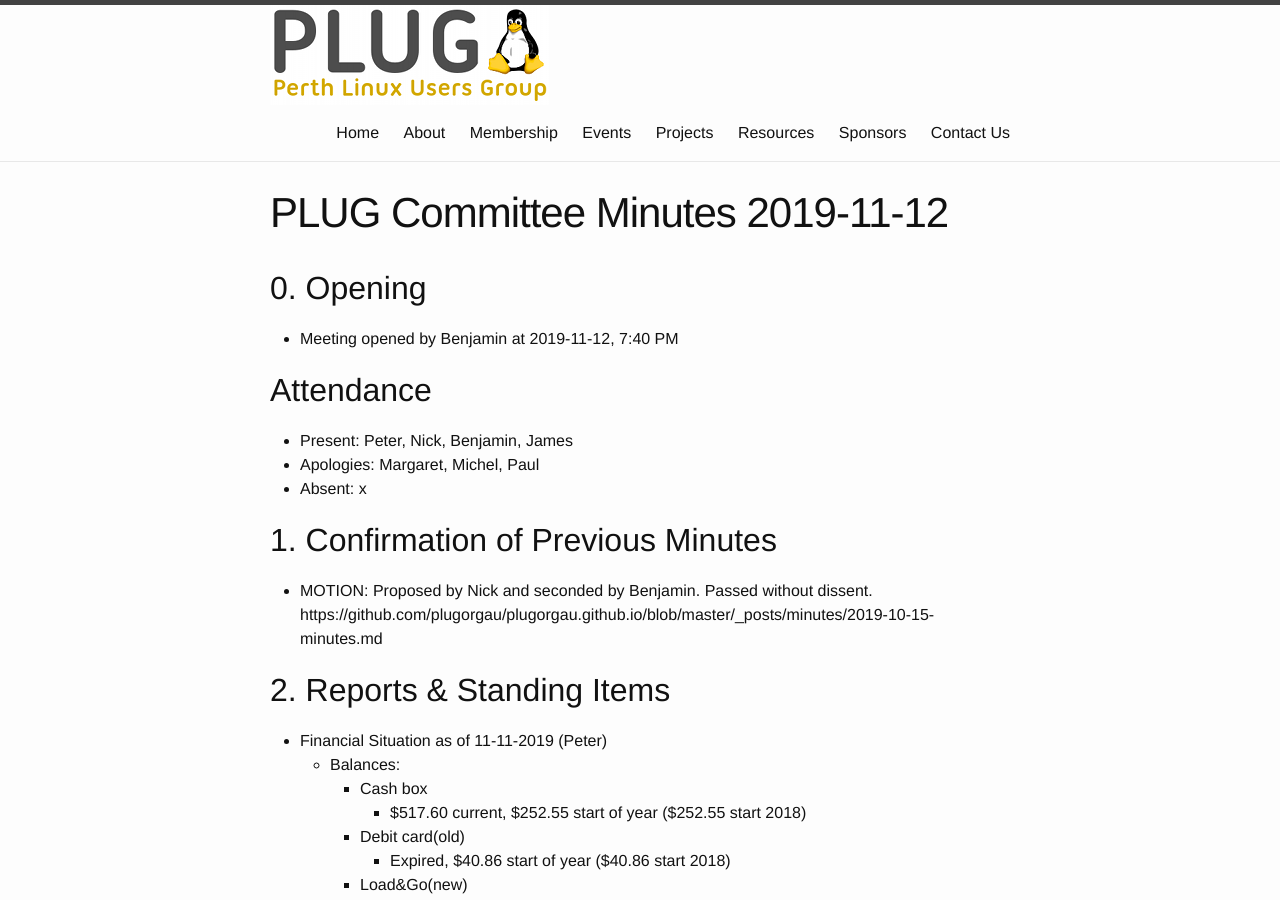
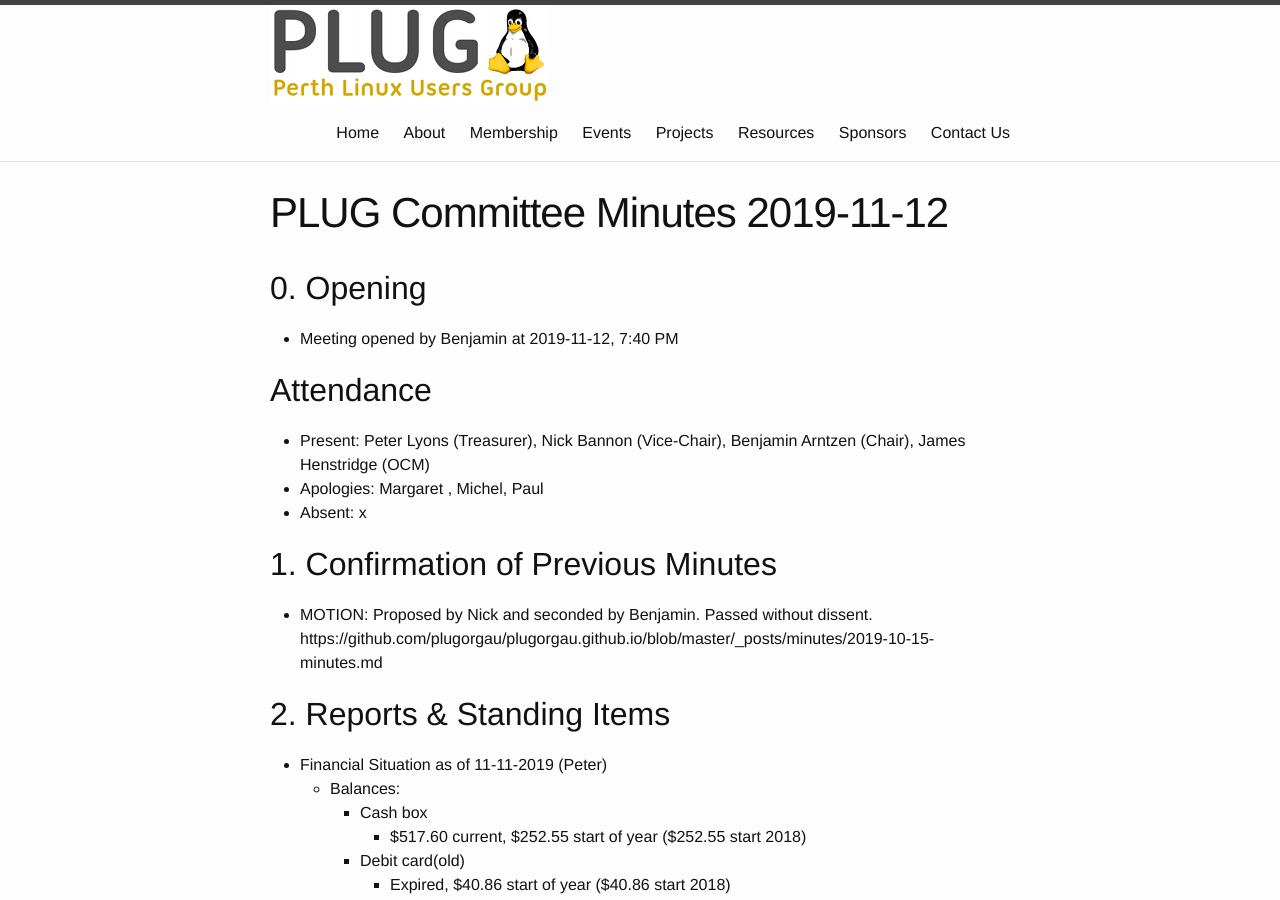
Before and after one commit to plugorgau/plugorgau.github.io, a Jekyll site: the page built from _posts/minutes/2019-11-12-minutes.md, in a window 1280 px wide and 900 px high. Built offline with Jekyll 4.4.1, drawn with Linux system fonts in a browser that asks for light colours; nearby versions of some CDN libraries.

```diff
--- a/_posts/minutes/2019-11-12-minutes.md
+++ b/_posts/minutes/2019-11-12-minutes.md
@@ -6,8 +6,8 @@ title: PLUG Committee Minutes 2019-11-12
 * Meeting opened by Benjamin at 2019-11-12, 7:40 PM
 
 ## Attendance
-* Present: Peter, Nick, Benjamin, James
-* Apologies: Margaret, Michel, Paul
+* Present: Peter Lyons (Treasurer), Nick Bannon (Vice-Chair), Benjamin Arntzen (Chair), James Henstridge (OCM)
+* Apologies: Margaret , Michel, Paul
 * Absent: x
 
 ## 1. Confirmation of Previous Minutes
```
